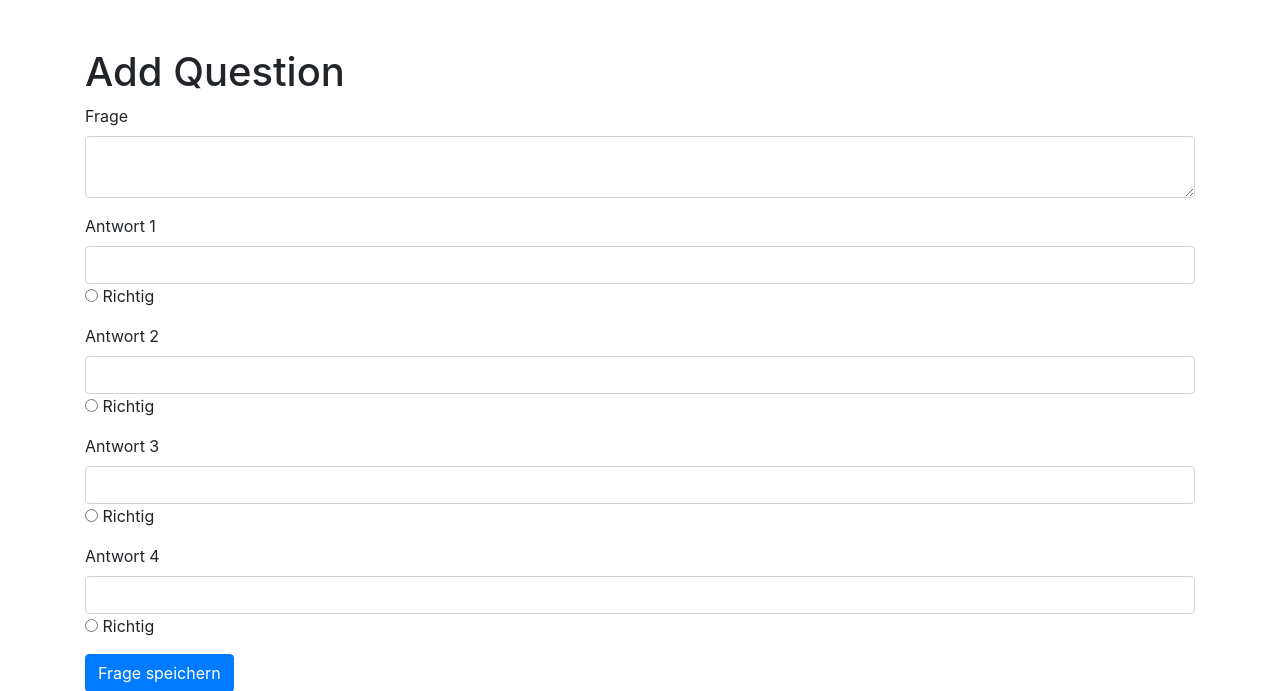
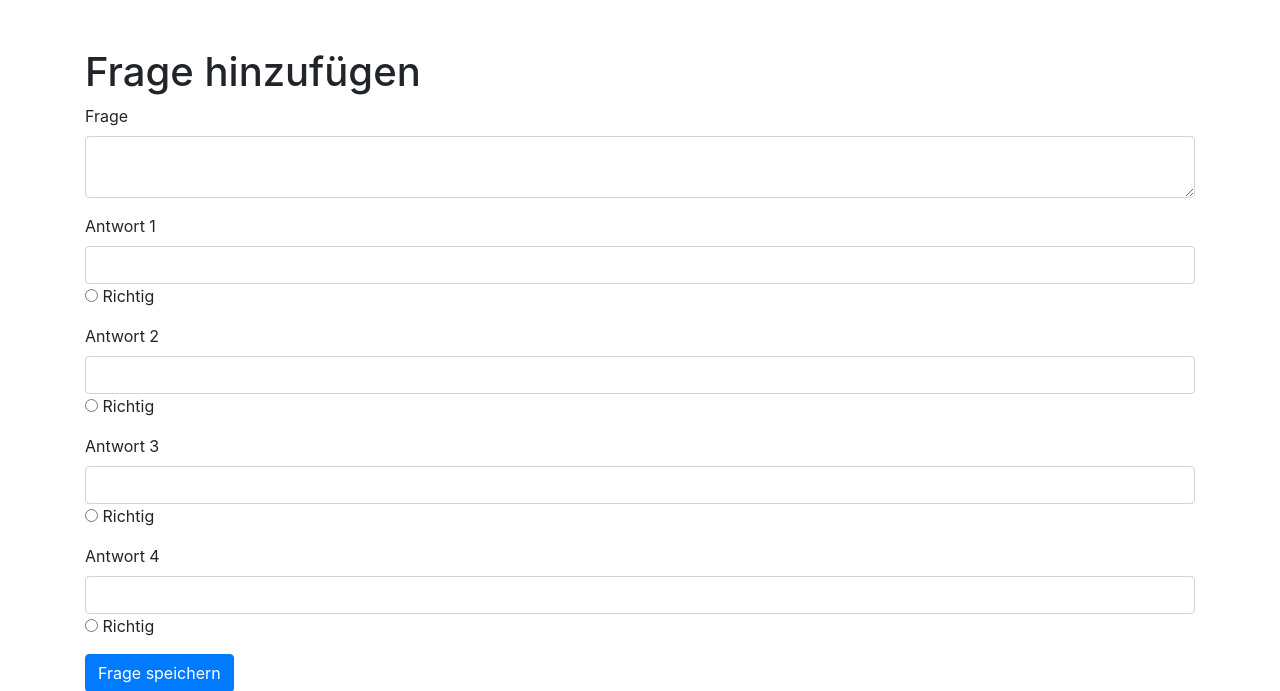
Before and after one commit to Kyrugaa/einstiegstest, a PHP site: page /admin.php in a window 1280 px wide. Shown: the top 691 px of the page. Run offline with PHP 8.4, Linux system fonts and the light colour scheme.

Commit message:
Aufgeräumt

```diff
--- a/admin.php
+++ b/admin.php
@@ -35,7 +35,7 @@ if ($_SERVER['REQUEST_METHOD'] == 'POST') {
 </head>
 <body>
     <div class="container mt-5">
-        <h1>Add Question</h1>
+        <h1>Frage hinzufügen</h1>
         <?php if (isset($_GET['success'])): ?>
             <div class="alert alert-success">Frage wurde hinzugefügt!</div>
         <?php endif; ?>
--- a/includes/dbhandler.php
+++ b/includes/dbhandler.php
@@ -38,7 +38,6 @@ function safeTeilnehmer($datum, $firstName, $lastName, $score) {
 
 function checkIfCorrect($answer_id) {
     try{
-        // Check if the selected answer is correct
         $conn = getConnection();
         $stmt = $conn->prepare("SELECT is_correct FROM answers WHERE id = ?");
         $stmt->bind_param("i", $answer_id);
--- a/includes/submit_quiz.php
+++ b/includes/submit_quiz.php
@@ -6,16 +6,12 @@ if ($_SERVER['REQUEST_METHOD'] == 'POST') {
     $conn = getConnection();
     $score = 0;
 
-    // Ermitteln der Gesamtzahl der Fragen
     $total_questions = getTotal();
 
-    // Loop through each submitted answer
     foreach ($_POST as $key => $answer_id) {
         if (strpos($key, 'question_') === 0) {
-            // Get the question ID from the key
             $question_id = str_replace('question_', '', $key);
 
-            // Check if the selected answer is correct
             $is_correct = checkIfCorrect($answer_id);
 
             if ($is_correct) {
@@ -24,12 +20,10 @@ if ($_SERVER['REQUEST_METHOD'] == 'POST') {
         }
     }
 
-    // Update the score in the database
     $firstName = $_SESSION['firstName'];
     $lastName = $_SESSION['lastName'];
     updateScore($firstName, $lastName, $score);
 
-    // Redirect to the results page with score and total questions
     header("Location: ../result.php?score=$score&total=$total_questions");
     exit();
 }
--- a/includes/validateTeilnehmer.php
+++ b/includes/validateTeilnehmer.php
@@ -24,4 +24,3 @@ if($_SERVER['REQUEST_METHOD'] == 'POST') {
         exit();
     }
 }
-?>
```
Also changed, not shown: index.php (+2 -8 lines).
